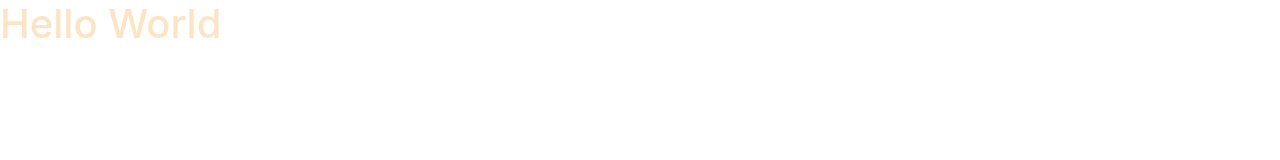
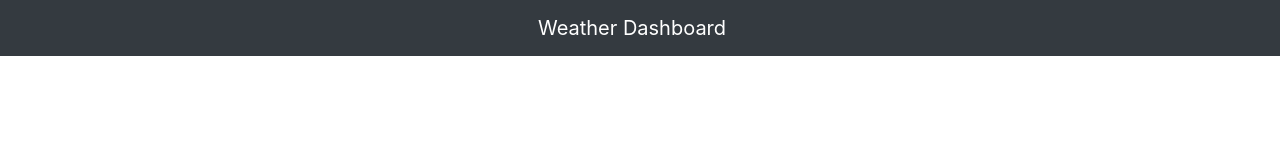
Before and after one commit to 2coldray/weather-dashboard, a plain HTML site: page index.html in a window 1280 px wide. Drawn offline with nearby package versions, Linux system fonts and the light colour scheme.

Commit message:
made navbar and added styling to it

```diff
--- a/index.html
+++ b/index.html
@@ -25,7 +25,10 @@
     ></script>
   </head>
   <body>
-    <h1>Hello World</h1>
+    <!--Insert Navbar-->
+    <nav class="navbar navbar-dark bg-dark">
+        <a class="navbar-brand" href="#">Weather Dashboard</a>
+    </nav>
 
     <script src="script.js" async defer></script>
   </body>
--- a/style.css
+++ b/style.css
@@ -1,3 +1,4 @@
-h1 {
-     color: bisque;
+.navbar {
+    text-align: center;
+    display: block;
 }
```
